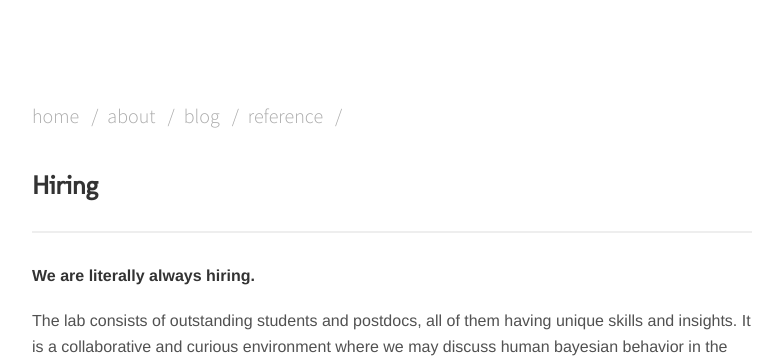
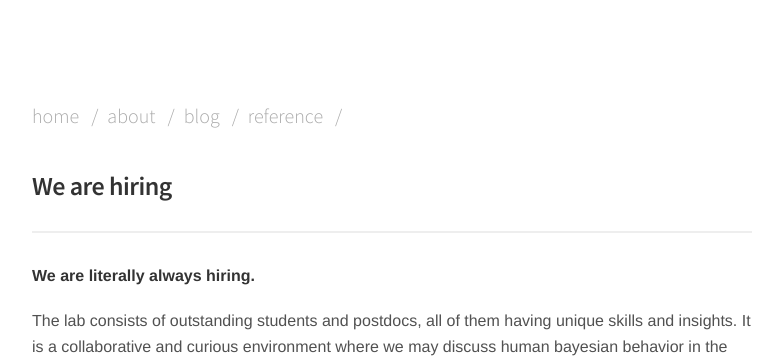
Before and after one commit to KordingLab/KordingLab.github.io, a Jekyll site: the page built from _posts/2016-01-15-hiring.md, in a window 1280 px wide. Shown: the top 363 px of the page, without its empty margins (248-1031 px from the left). Built offline with Jekyll 4.4.1, drawn with Linux system fonts in a browser that asks for light colours; nearby versions of some CDN libraries.

Commit message:
CHange to normal weight font

```diff
--- a/_posts/2016-01-15-hiring.md
+++ b/_posts/2016-01-15-hiring.md
@@ -1,5 +1,5 @@
 ---
-title: Hiring
+title: We are hiring
 categories: scientists
 ---
 
--- a/style.scss
+++ b/style.scss
@@ -16,7 +16,7 @@ body {
 html {
   font-family: "Source Sans Pro", "Helvetica Neue", Helvetica, Arial, sans-serif;
   font-size: 18px;
-  font-weight: 300;
+  // font-weight: 300;
   line-height: 1.6;
 
   @media (min-width: 38em) {
@@ -48,8 +48,8 @@ a {
 h1, h2, h3, h4, h5, h6 {
   margin-top: 0;
   margin-bottom: .5rem;
-  font-weight: 200;
-  font-family: Molengo, "Source Sans Pro";
+  font-weight: 600;
+  font-family: "Source Sans Pro";
   line-height: 1.1;
   color: #333;
   letter-spacing: -.025rem;
@@ -72,13 +72,13 @@ h4, h5, h6 {
 }
 
 p {
-  font-family: Helvetica, 'Ubuntu Mono';
+  font-family: "Helvetica Neue", Helvetica, 'Ubuntu Mono';
   margin: 0 0 1rem;
   font-size: 0.8rem;
 }
 
 ul, ol, dl {
-  font-family: Helvetica, 'Ubuntu Mono';
+  font-family: "Helvetica Neue", Helvetica, 'Ubuntu Mono';
   font-size: 0.8rem;
   margin-top: 0;
   margin-bottom: 1rem;
```
